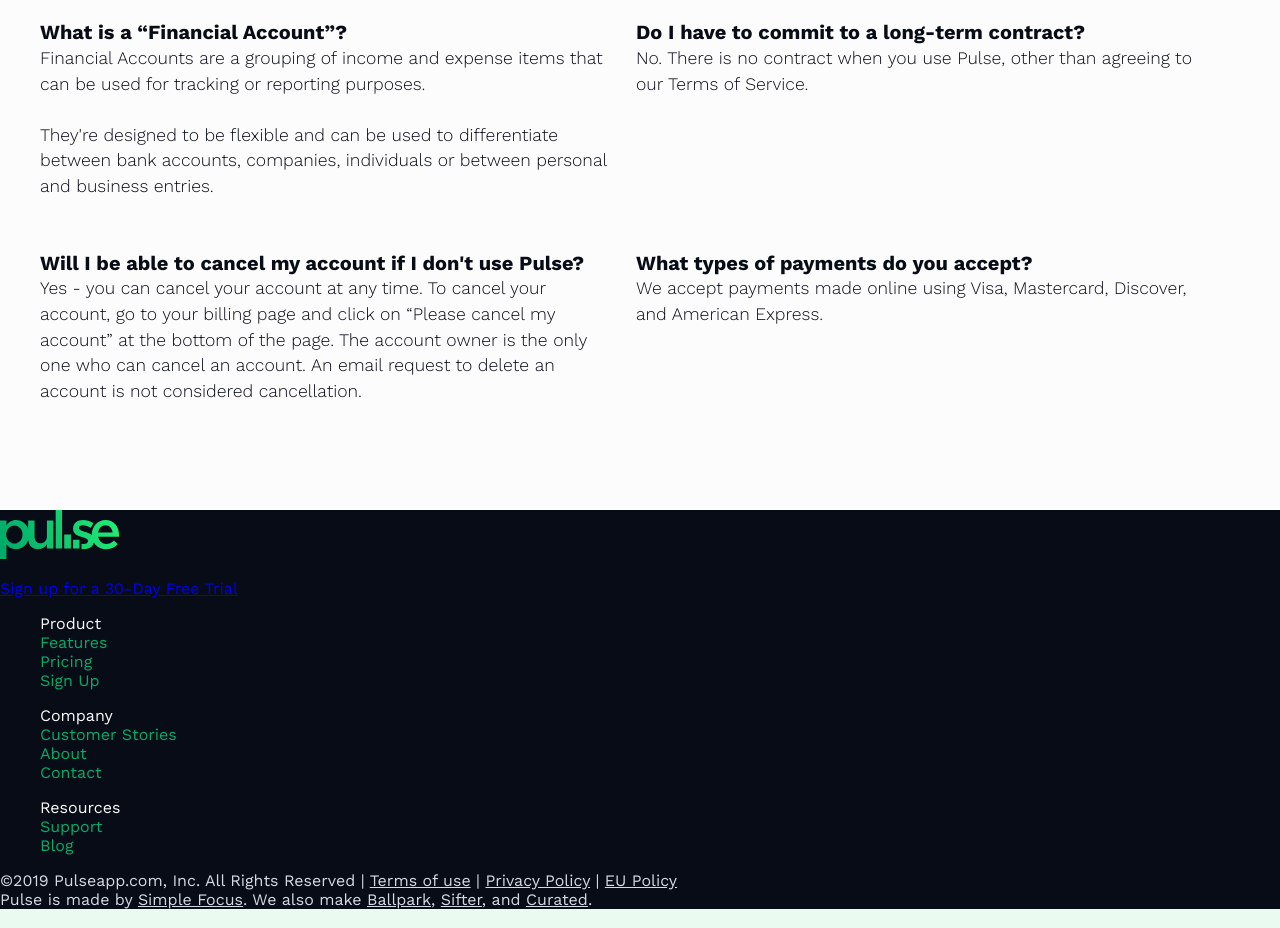
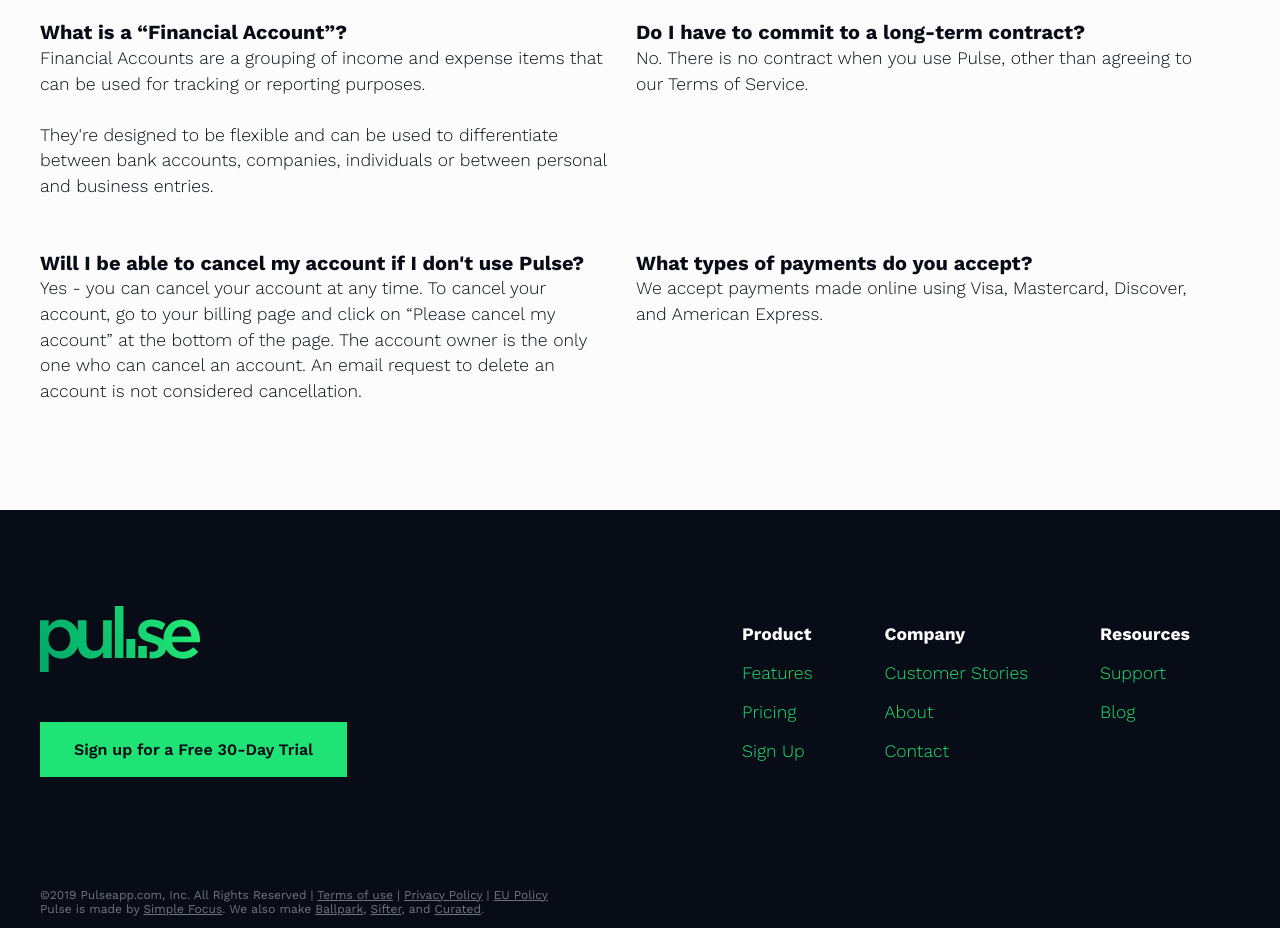
Before and after one commit to SneauxGirl/check-my-pulse, a plain HTML site: page index.html in a window 1280 px wide. Shown: the part 1744-2672 px from the top of the page. Drawn offline with nearby package versions, Linux system fonts and the light colour scheme.

Commit message:
Styled footer and reworked Plan_Blocks flex. Browswer view complete except plan blocks still unbalanced.

```diff
--- a/index.html
+++ b/index.html
@@ -17,7 +17,7 @@
     <!-- HEADER-->
         <nav class="nav__block">
             <div class="nav__logo">
-                <a href="#https://pulseapp.com">
+                <a href="https://pulseapp.com">
                 <img src="./Images/pulse-logo.svg" alt="Pulse logo"></a>
             </div>
             <div class="nav__button-stripes">
@@ -64,8 +64,9 @@
 
         <section class="cta">
             <div class="plan__container"> <!-- look into these containers - can I lable them better?, difference between section and div re: responsive actions-->
-                <div class="plan__blocks"> <!-- still can't get these to size evenly - belive it should be flex-basis/shrink.grow but how??-->
+                <div class="plan__blocks">
                     <section class="basics">
+                        <div class="basics__column">
                             <div class="basics__container">
                                 <h2>These are what we call the Pulse Basics. They're what every customer gets.</h2>
                                 <ul>
@@ -77,6 +78,7 @@
                                 </ul>
                                 <p class="basics__tagline">Just need the Pulse Basics?<br>
                                 <a href="https://create.pulseapp.com/signup/" id="now">Get them now</a> for $29 per month.</p>
+                            </div>
                         </div>
                     </section>
                     <section class="business">
@@ -166,14 +168,15 @@
     </section>
  </main>
  <footer>
-    <div class="container">
+    <div class="footer__container">
+        <div class="footer__top">
             <div class="footer__left">
                 <div class="footer__logo"> <!-- Paragraph?? Bc of span following image on the original? Is span class screen-reader the old version of alt tags?-->
                     <a href="https://pulseapp.com">
                     <img src="./Images/pulse-logo.svg" alt="Pulse logo"></a>
                 </div>
                 <p>
-                <a href="https://signup.pulseapp.com/plus">Sign up for a 30-Day Free Trial</a> <!-- May need IDs on these two anchors?-->
+                    <a href="https://signup.pulseapp.com/plus">Sign up for a Free 30-Day Trial</a> <!-- May need IDs on these two anchors?-->
                 </p>
             </div>
             <div class="footer__column">
@@ -197,8 +200,7 @@
                 </ul>
             </div>
         </div>
-
-    <div class="container">
+        <div class="footer__bottom">
             <div class="footer__legal">
                 <div class="footer__legal-links">©2019 Pulseapp.com, Inc. All Rights Reserved |
                     <a href="https://pulseapp.com/terms">Terms of use</a>
@@ -215,6 +217,7 @@
                 </div>
             </div>
         </div>
+    </div>
  </footer>
 </body>
 </html>
--- a/styles.css
+++ b/styles.css
@@ -116,6 +116,10 @@ body, html {
     font-weight: 350;
 }
 
+.cta h2 {
+    color: #00ad6a;
+}
+
 .plan__container {
     display: flex;
     justify-content: center;
@@ -124,22 +128,26 @@ body, html {
 
 .plan__blocks {
     display: flex;
-    justify-items: space-between;
     align-items: center;
     line-height: 150%;
     font-size: 1rem;
     font-weight: 350;
 }
 
-.cta h2 {
-    color: #00ad6a;
+.basics__column,
+.business__column,
+.premium__column {
+    display: flex;
+    align-content: center;
+    justify-content: space-evenly;
+    flex: 1 1 auto;
+    height: auto;
 }
+/* STILL NOT quite balanced - Issue with Basics. Media query to max-width 1000px colummn align-items @ 950px 100% width */
 
-.basics {
+.basics__container {
     padding: 0 2rem;
-    display: flex;
 }
-
 
 .basics ul {
     padding-left: 1rem;
@@ -359,21 +367,76 @@ footer {
     background: #080c16;
     color: #00ad6a;
     text-decoration: none;
-    margin-top: 0;
+    margin: 0;
+    padding: 0 1.5rem;
+    display: flex;
+    flex-direction: column;
+    align-items: center;
+}
+.footer__container {
+    max-width: 1200px;
+    padding: 0 1.5rem 0 1.5rem;
+    width: 100%
+}
+
+.footer__top {
+    display: flex;
+    justify-content: space-between;
+    max-width: 1150px;
+    width: 100%;
+    padding: 6rem 0 6rem 0;
+}
+
+.footer__left {
+    display: flex;
+    flex-direction: column;
+    gap: 3rem;
+}
+
+.footer__logo img{
+    width: 160px;
+}
+/*media query - shrinks to width: auto at 600px*/
+
+.footer__left p a {
+    color: #080c16;
+    text-decoration: none;
+    border: 2px solid #1fe374;
+    background-color: #1fe374;
+    padding: 1rem 2rem;
+    margin: 0;
+    width: 175px;
+    text-align: center;
+    font-size: 1rem;
+    font-weight: 600;
+}
+
+.footer__column {
+    display: flex;
+    gap: 2rem;
+    font-size: 1.1rem;
 }
 
 .footer__column ul {
     list-style: none;
     color: #fcfcfc;
+    font-weight: 700;
+    display: flex;
+    flex-direction: column;
+    gap: 1.2rem;
 }
 
 .footer__column ul li a{
     text-decoration: none;
-    color: #00ad6a;
+    color: #1fe374;
+    font-weight: 300;
 }
 
-.footer__legal{
+.footer__bottom {
     color: #d6dae5;
+    font-size: .75rem;
+    opacity: 50%;
+    margin: .8rem 0;
 }
 
 .footer__legal-links a {
```
Lines whose indentation alone changed are shown as unchanged.
